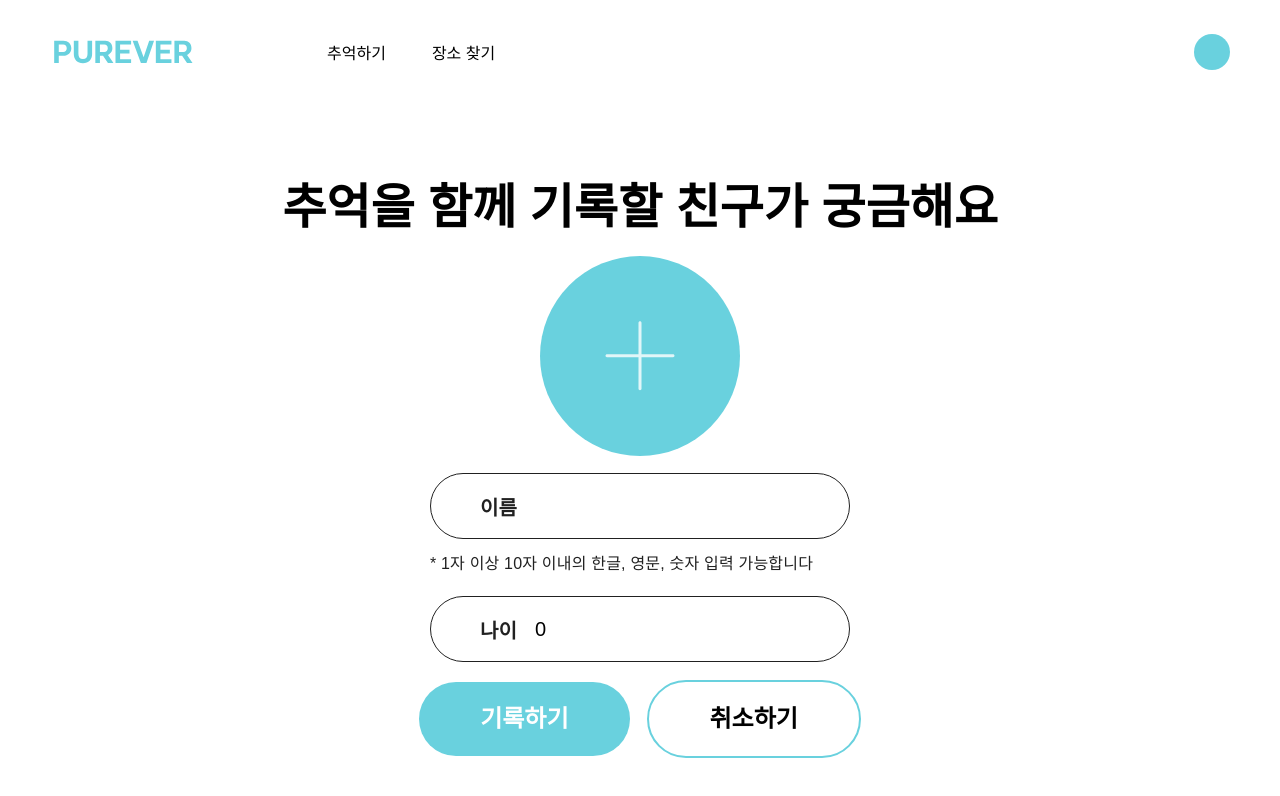
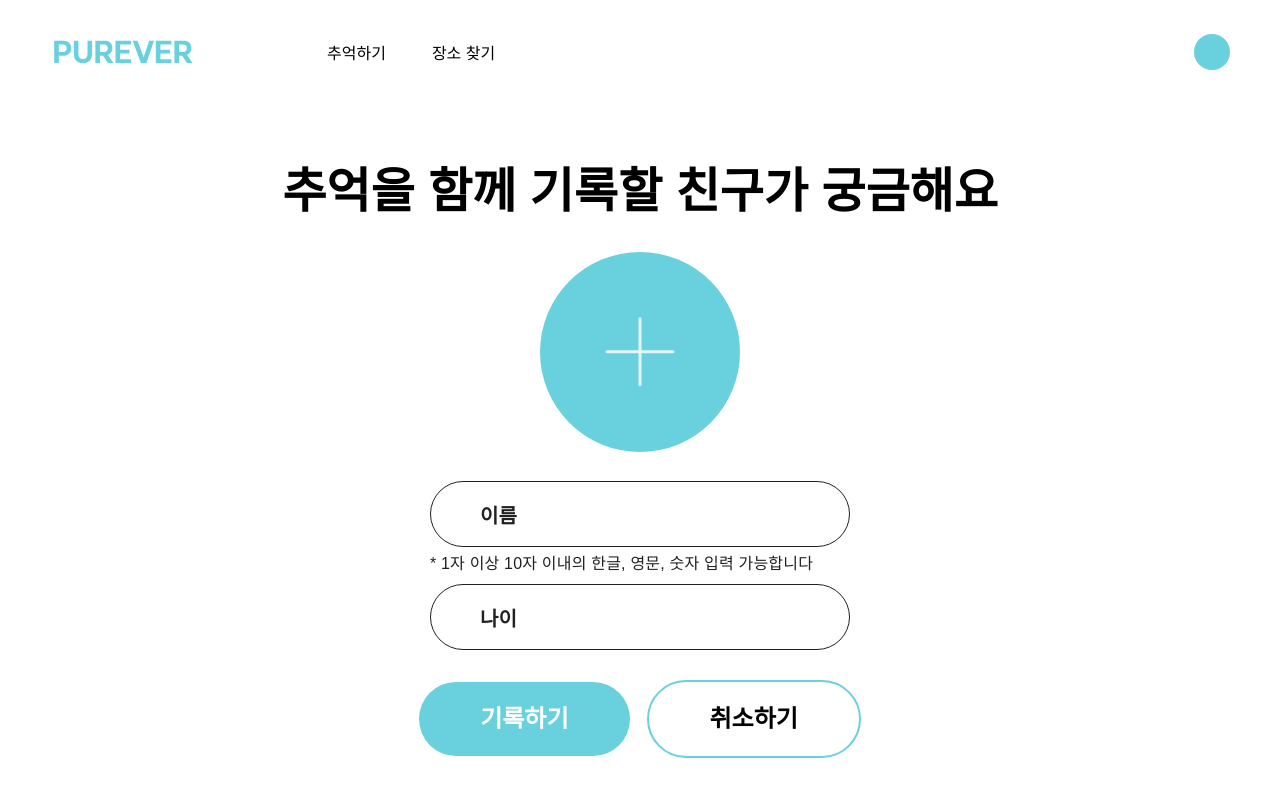
Before and after one commit to Team-Purever/FE, a React (Create React App) app in the folder hackathon/: page /register-pet in a window 1280 px wide. Shown: the top 796 px of the page. Built offline with nearby package versions, Linux system fonts and the light colour scheme; a web font is replaced by a local one.

Commit message:
Fix : input 미입력시 텍스트 추가, 추억 일기장 시간 설정 변경

```diff
--- a/hackathon/src/api/index.js
+++ b/hackathon/src/api/index.js
@@ -23,7 +23,9 @@ const reissueToken = async () => {
       });
       console.log('토큰 재발급 완료');
       const newAccessToken = response.data.data.accessToken;
+      const newRefreshToken = response.data.data.refreshToken
       localStorage.setItem('access_token', newAccessToken);
+      localStorage.setItem('refresh_token', newRefreshToken);
       return newAccessToken;
 
     } catch (error) {
--- a/hackathon/src/components/Write, Edit Diary/DiaryImageUpload.js
+++ b/hackathon/src/components/Write, Edit Diary/DiaryImageUpload.js
@@ -12,7 +12,7 @@ const UploadButton = styled.label`
     aspect-ratio: 1 / 0.7; /* 가로 세로 비율 1:0.7 */
     border-radius: 15px;
     background-color: #E5E5EA;
-    margin: 43px 0px 53px 0px;
+    margin-top: 43px;
     cursor: pointer;
     position: relative;
     overflow: hidden;
--- a/hackathon/src/components/Write, Edit Diary/DiaryInput.js
+++ b/hackathon/src/components/Write, Edit Diary/DiaryInput.js
@@ -4,6 +4,8 @@ import pencil from "../../assets/images/DiaryInput/pencil.svg"
 
 const Container = styled.div`
   position: relative;
+  min-width: 600px;
+  margin-top: 53px;
 `
 const InputField = styled.textarea`
     width: 100%;
--- a/hackathon/src/pages/DiaryList.jsx
+++ b/hackathon/src/pages/DiaryList.jsx
@@ -52,12 +52,10 @@ const DiaryList = () => {
 
             // 처음 기록한 날 부터 며칠 지났는지 계산
             const firstDiary = data.diaries[data.diaries.length - 1];
-            const firstDate = new Date(firstDiary.created_at.split('T')[0]);
+            const firstDate = new Date(firstDiary.created_at);
             const today = new Date();
-
             const timeSinceFirst = today - firstDate;
             const daySinceFirst = Math.ceil(timeSinceFirst / (1000 * 60 * 60 * 24));
-
             setDaysPassed(daySinceFirst);
 
             // 가장최근에 기록한 시점부터 몇 시간 지났는지 계산
@@ -65,9 +63,11 @@ const DiaryList = () => {
             const timeSinceRecent = today - new Date(recentDiary.created_at);
             const hoursSinceRecent = timeSinceRecent / (1000 * 60 * 60);
             setCanAddDiary(hoursSinceRecent >= 24);
+
         } else {
+            setDaysPassed(1);
+            setNewDiaryId(1);
             setCanAddDiary(true);
-            setNewDiaryId(1);
         }
     }, [data]);
 
--- a/hackathon/src/pages/EditMe.jsx
+++ b/hackathon/src/pages/EditMe.jsx
@@ -1,10 +1,9 @@
-import React, { useState } from 'react';
+import React, { useEffect, useState } from 'react';
 import styled from 'styled-components';
 import { Navbar } from '../components/Navbar/Navbar'; // 경로 수정
 import dropdownIcon from '../assets/images/Mypage/dropdown.svg'; // 경로 수정
 import { useNavigate } from 'react-router-dom';
 import { axiosInstance } from '../api';
-import { getUserInformation, updateUserInformation, deleteUserAccount } from '../api';
 
 const PageContainer = styled.div`
     display: flex;
@@ -100,7 +99,7 @@ const SelectContainer = styled.div`
     }
 `;
 
-const Select = styled.select`
+const Select = styled.div`
     width: 100%;
     height: 100%;
     border: none;
@@ -115,7 +114,6 @@ const Select = styled.select`
 const OptionList = styled.div`
     display: flex;
     width: 316px;
-    height: 120px;
     padding: 6px;
     flex-direction: column;
     align-items: flex-start;
@@ -206,6 +204,7 @@ const SectionTitle = styled.h2`
 const EditMe = () => {
     const [isDropdownOpen, setIsDropdownOpen] = useState(false);
     const [selectedOption, setSelectedOption] = useState('선택');
+    const [petData, setPetData] = useState([]);
     const [name, setName] = useState('');
     const [email, setEmail] = useState('');
     const [number, setNumber] = useState('');
@@ -216,8 +215,9 @@ const EditMe = () => {
         setIsDropdownOpen(!isDropdownOpen);
     };
 
-    const handleOptionClick = (option) => {
-        setSelectedOption(option);
+    const handleOptionClick = (petId) => {
+        setSelectedOption(petId);
+        console.log(selectedOption);
         setIsDropdownOpen(false);
         navigate('/edit-pet');
     };
@@ -242,6 +242,23 @@ const EditMe = () => {
         }
     };
 
+    const fetchPetList = async () => {
+        try{
+            const accessToken = localStorage.getItem('access_token');
+
+            const response = await axiosInstance.get('/pets', {
+                headers: {
+                    Authorization: `Bearer ${accessToken}`
+                }
+            })
+
+            setPetData(response.data.data.Pets);
+        } catch (error) {
+            console.error(error);
+        }
+    }
+
+    // 회원 탈퇴
     const deleteUserInformation = async () => {
         try {
             const accessToken = localStorage.getItem('access_token');
@@ -257,11 +274,16 @@ const EditMe = () => {
         }
     }
 
+    //로그아웃
     const logout = () => {
         localStorage.removeItem('access_token');
         localStorage.removeItem('refresh_token');
         navigate('/')
     }
+
+    useEffect(() => {
+        fetchPetList();
+    }, []);
 
     return (
         <>
@@ -290,8 +312,9 @@ const EditMe = () => {
                         </Select>
                         {isDropdownOpen && (
                             <OptionList>
-                                <Option onClick={() => handleOptionClick('옵션 1')}>옵션 1</Option>
-                                <Option onClick={() => handleOptionClick('옵션 2')}>옵션 2</Option>
+                                {petData && petData.map(pet => (
+                                    <Option key={pet.petId} onClick={() => handleOptionClick(pet.petId)}>{pet.name}</Option>
+                                ))}
                             </OptionList>
                         )}
                     </SelectContainer>
--- a/hackathon/src/pages/RegisterPet.jsx
+++ b/hackathon/src/pages/RegisterPet.jsx
@@ -21,7 +21,7 @@ const MainText = styled.div`
     text-align: center;
     font-size: 48px;
     font-weight: 700;
-    margin-top: 8vh;
+    margin-top: 6vh;
 `;
 const InputBox = styled.div`
     display: flex;
@@ -32,7 +32,7 @@ const InputBox = styled.div`
     border-radius: 100px;
     border: 1px solid #212121;
 `;
-const InputText = styled.div`
+const InputText = styled.label`
     color: #212121;
     text-align: center;
     font-size: 20px;
@@ -54,7 +54,7 @@ const InfoText = styled.div`
     font-size: 16px;
     font-weight: 500;
     letter-spacing: 0.2px;
-    margin: 11px 0px 22px 0px;
+    margin: 3px 0px 10px 0px;
 `;
 const BtnContainer = styled.div`
     display: flex;
@@ -86,27 +86,71 @@ const WhiteBtn = styled.div`
     line-height: 110%;
     cursor: pointer;
 `;
+const ErrorText = styled.div`
+    color: red;
+    font-size: 16px;
+    font-weight: 500;
+    letter-spacing: 0.2px;
+    margin-top: 5px;
+`
+
+const isValidName = (name) => {
+    const regex = /^[ㄱ-ㅎ|ㅏ-ㅣ|가-힣|a-z|A-Z|0-9|]+$/;
+    return regex.test(name);
+};
 
 const RegisterPet = () => {
     const navigate = useNavigate();
     const [image, setImage] = useState(null);
     const [name, setName] = useState('');
-    const [age, setAge] = useState(0);
+    const [age, setAge] = useState('');
+    const [imageError, setImageError] = useState(false);
+    const [nameError, setNameError] = useState(false);
+    const [ageError, setAgeError] = useState(false);
 
-    const submit = async() => {
+    const handleNameChange = (e) => {
+        const inputValue = e.target.value;
+        if(isValidName(inputValue) || inputValue === '')
+            setName(inputValue);
+    }
+
+    const submit = async () => {
+        let valid = true;
+        if(!image) {
+            setImageError(true);
+            valid = false;
+        } else {
+            setImageError(false);
+        }
+
+        if (!name) {
+            setNameError(true);
+            valid = false;
+        } else {
+            setNameError(false);
+        }
+
+        if (!age) {
+            setAgeError(true);
+            valid = false;
+        } else {
+            setAgeError(false);
+        }
+
+        if (valid) {
             const petData = {
                 name: name,
                 age: parseInt(age),
                 url: image
             };
 
-        try{
+            try {
                 const accessToken = localStorage.getItem('access_token');
                 const response = await axiosInstance.post('/pets', petData, {
                     headers: {
                         Authorization: `Bearer ${accessToken}`
                     }
-            })
+                });
                 const petId = response.data.data.petId;
                 navigate(`/diary/${petId}`); // 반려동물 정보를 등록하면 해당 반려동물 추억일기장으로 이동
 
@@ -114,22 +158,26 @@ const RegisterPet = () => {
                 console.error(error);
             }
         }
+    };
     return (
         <>
             <Navbar />
             <MainContainer>
                 <MainText>추억을 함께 기록할 친구가 궁금해요</MainText>
                 <PetImageUpload image={image} setImage={setImage} />
+                {imageError && <ErrorText>사진을 등록해주세요</ErrorText>}
                 <SubContainer>
                     <InputBox>
-                        <InputText>이름</InputText>
-                        <Input type='text' maxLength='10' value={name} onChange={(e) => setName(e.target.value)}/>
+                        <InputText htmlFor='name-input'>이름</InputText>
+                        <Input id='name-input' type='text' maxLength='10' value={name} onChange={handleNameChange}/>
                     </InputBox>
+                    {nameError && <ErrorText>이름을 알려주세요</ErrorText>}
                     <InfoText>* 1자 이상 10자 이내의 한글, 영문, 숫자 입력 가능합니다</InfoText>
                     <InputBox>
-                        <InputText>나이</InputText>
-                        <Input type='number' value={age} onChange={(e) => setAge(e.target.value)} />
+                        <InputText htmlFor='age-input'>나이</InputText>
+                        <Input id='age-input' type='number' value={age} onChange={(e) => setAge(e.target.value)} />
                     </InputBox>
+                    {ageError && <ErrorText>나이를 알려주세요</ErrorText>}
                 </SubContainer>
                 <BtnContainer>
                     <MintBtn onClick={submit}>기록하기</MintBtn>
--- a/hackathon/src/pages/WriteDiary.jsx
+++ b/hackathon/src/pages/WriteDiary.jsx
@@ -63,7 +63,13 @@ const WhiteButton = styled.div`
     font-weight: 700;
     line-height: 110%;
 `;
-
+const ErrorText = styled.div`
+    color: red;
+    font-size: 16px;
+    font-weight: 500;
+    letter-spacing: 0.2px;
+    margin-top: 5px;
+`
 
 const WriteDiary = () => {
     const navigate = useNavigate();
@@ -74,11 +80,19 @@ const WriteDiary = () => {
 
     const [image, setImage] = useState(null);
     const [diaryText, setDiaryText] = useState("");
+    const [imageError, setImageError] = useState(false);
 
     // 새 질문 받아오기
     const newQuestions = (newDiaryId <= 15) ? questions[newDiaryId-1] : "오늘의 추억을 기록해주세요.";
 
     const submit = async() => {
+        let valid = true;
+        if(!image) {
+            setImageError(true);
+            valid = false;
+        }
+
+        if(valid) {
             const diaryData = {
                 title: newQuestions,
                 url: image, // 임시 사진 정보
@@ -97,6 +111,7 @@ const WriteDiary = () => {
                 console.error(error);
             }
         }
+    }
     return (
         <>
             <Navbar />
@@ -105,6 +120,7 @@ const WriteDiary = () => {
                 <QuestionText>{newQuestions}</QuestionText>
                 <ContentContainer>
                     <DiaryImageUpload image={image} setImage={setImage} />
+                    {imageError && <ErrorText>사진을 등록해주세요</ErrorText>}
                     <DiaryInput value={diaryText} onChange={(e) => setDiaryText(e.target.value)}/>
                 </ContentContainer>
                 <ButtonContainer>
```
Lines whose indentation alone changed are shown as unchanged.
